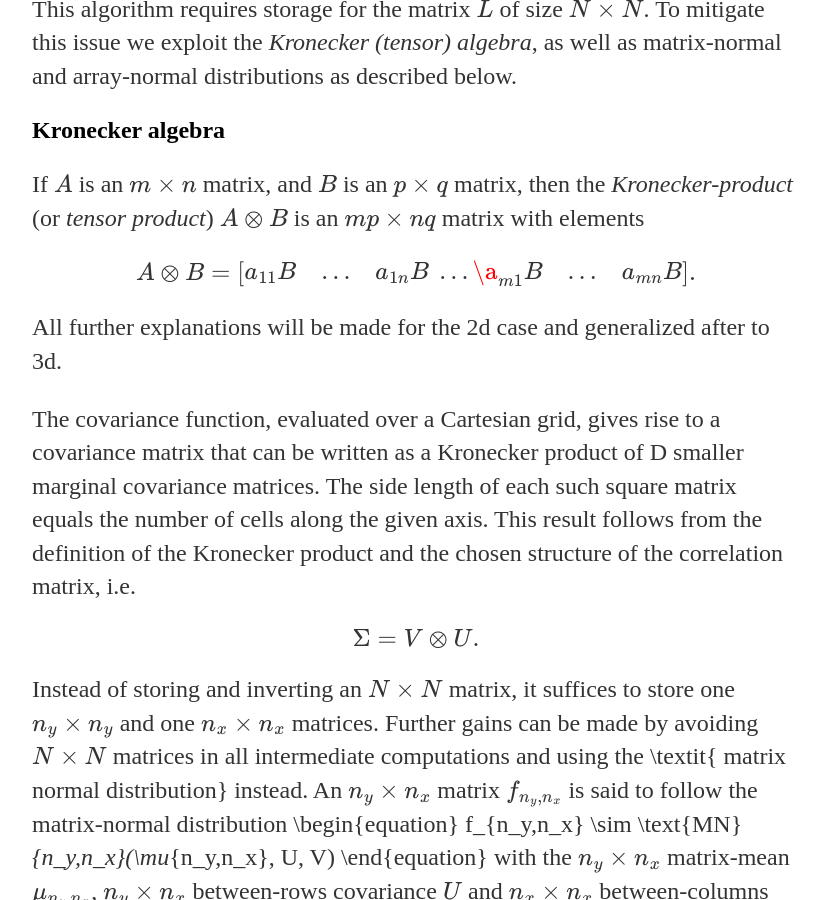
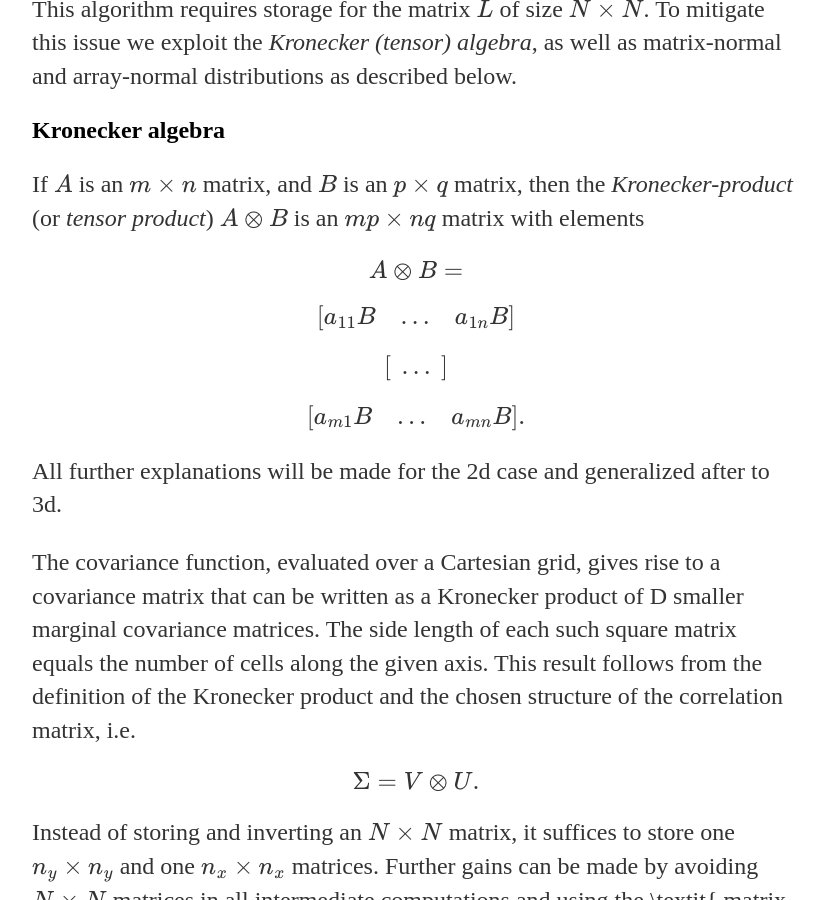
Before and after one commit to elizavetasemenova/elizavetasemenova.github.io, a Jekyll site: the page built from _posts/2018-01-06-An-excerpt-of-my-PhD-paper.md, in a window 1280 px wide and 900 px high, scrolled down 6144 px. Shown: the whole window, without its empty margins (224-1046 px from the left). Built offline with Jekyll 4.4.1, drawn with Linux system fonts in a browser that asks for light colours; formulas are drawn with MathJax 3; comment, search, counter and statistics services are not loaded.

Commit message:
Update 2018-01-06-An-excerpt-of-my-PhD-paper.md

```diff
--- a/_posts/2018-01-06-An-excerpt-of-my-PhD-paper.md
+++ b/_posts/2018-01-06-An-excerpt-of-my-PhD-paper.md
@@ -123,7 +123,16 @@ This algorithm requires storage for the matrix $L$ of size $N \times N$. To miti
 If $A$ is an $m \times n$ matrix, and $B$ is an $p \times q$ matrix, then the *Kronecker-product* (or *tensor product*)  $A \otimes B$ is an $m p \times n q$ matrix with elements
 
 \begin{equation}
-A \otimes B = \begin{bmatrix} a_{11}B & ... & a_{1n}B \\ ... \\a_{m1}B & ... & a_{mn}B  \end{bmatrix}.
+A \otimes B =
+\end{equation}
+\begin{equation}
+\begin{bmatrix} a_{11}B & ... & a_{1n}B \end{bmatrix}
+\end{equation}
+\begin{equation}
+\begin{bmatrix}\\ ... \\ \end{bmatrix}
+\end{equation}
+\begin{equation}
+\begin{bmatrix} a_{m1}B & ... & a_{mn}B  \end{bmatrix}.
 \end{equation}
 
 All further explanations will be made for the 2d case and generalized after to 3d.
```
